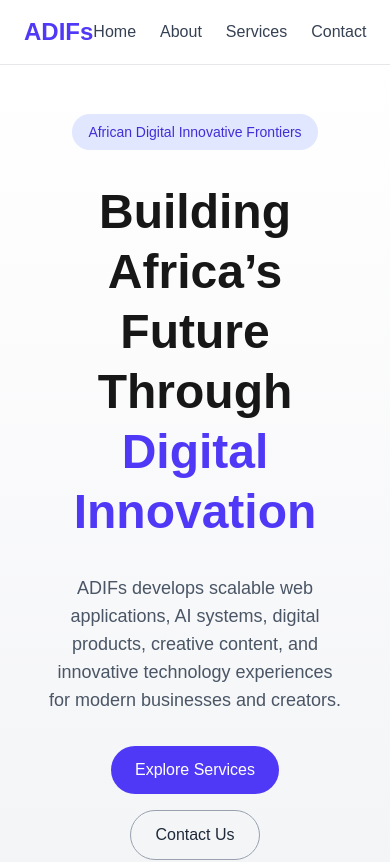
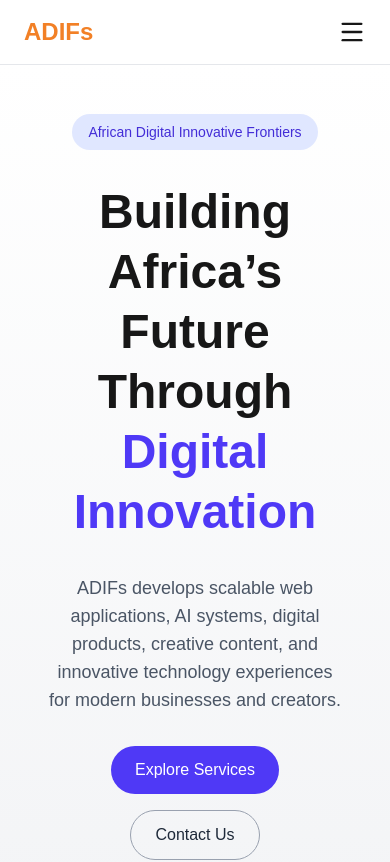
Before and after one commit to busingyeantho/adifs-platform, a Next.js app: page / in a window 390 px wide. Shown: the top 862 px of the page. Built offline with nearby package versions, Linux system fonts and the light colour scheme.

Commit message:
Build responsive mobile navigation system

```diff
--- a/package.json
+++ b/package.json
@@ -9,6 +9,7 @@
     "lint": "eslint"
   },
   "dependencies": {
+    "lucide-react": "^1.16.0",
     "next": "16.2.6",
     "react": "19.2.4",
     "react-dom": "19.2.4"
--- a/src/components/layouts/Navbar.tsx
+++ b/src/components/layouts/Navbar.tsx
@@ -1,32 +1,72 @@
 "use client";
 
 import Link from "next/link";
+import { useState } from "react";
+import { Menu, X } from "lucide-react";
+
+import Container from "@/components/ui/Container";
 import { navigationLinks } from "@/constants/navigationLinks";
 
 export default function Navbar() {
+  const [isOpen, setIsOpen] = useState(false);
+
   return (
-    <header className="w-full border-b border-gray-200 bg-white">
-      <nav className="max-w-7xl mx-auto flex items-center justify-between px-6 py-4">
+    <header className="w-full border-b border-gray-200 bg-white sticky top-0 z-50">
+
+      <Container>
+
+        <nav className="flex items-center justify-between py-4">
 
           {/* Logo */}
-        <div className="text-2xl font-bold text-indigo-600">
+          <div className="text-2xl font-bold text-[#F28026]">
             ADIFs
           </div>
 
-        {/* Navigation */}
-        <div className="flex gap-6">
+          {/* Desktop Navigation */}
+          <div className="hidden md:flex items-center gap-8">
+
             {navigationLinks.map((link) => (
               <Link
                 key={link.href}
                 href={link.href}
-              className="text-gray-700 hover:text-indigo-600"
+                className="text-gray-700 hover:text-[#F28026] transition-colors duration-300"
               >
                 {link.label}
               </Link>
             ))}
+
           </div>
 
+          {/* Mobile Menu Button */}
+          <button
+            className="md:hidden"
+            onClick={() => setIsOpen(!isOpen)}
+          >
+            {isOpen ? <X size={28} /> : <Menu size={28} />}
+          </button>
+
         </nav>
+
+        {/* Mobile Navigation */}
+        {isOpen && (
+          <div className="md:hidden flex flex-col gap-6 py-6 border-t border-gray-200">
+
+            {navigationLinks.map((link) => (
+              <Link
+                key={link.href}
+                href={link.href}
+                className="text-gray-700 hover:text-[#F28026] transition-colors duration-300"
+                onClick={() => setIsOpen(false)}
+              >
+                {link.label}
+              </Link>
+            ))}
+
+          </div>
+        )}
+
+      </Container>
+
     </header>
   );
 }
```
Also changed, not shown: 1 other file (tests, documents, lock files or other folders). Lines whose indentation alone changed are shown as unchanged.
